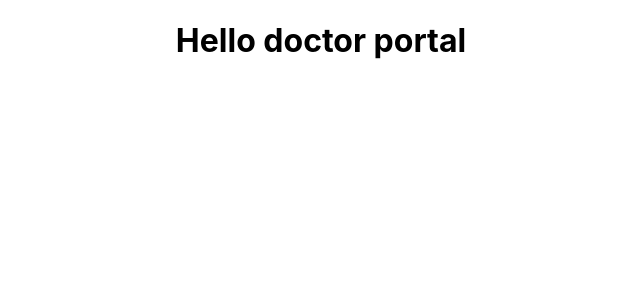
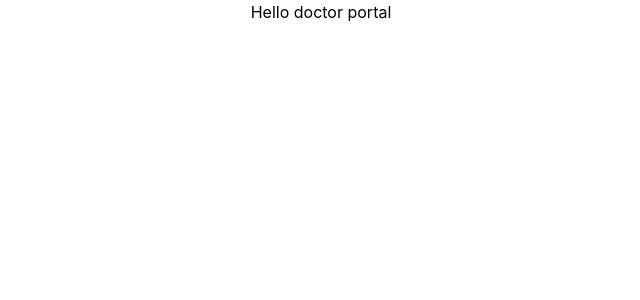
Before and after one commit to Nahid-khandakar/doctor-portal-client, a React (Create React App) app: page / in a window 1280 px wide. Shown: the top 300 px of the page, without its empty margins (319-959 px from the left). Built offline with nearby package versions, Linux system fonts and the light colour scheme.

Commit message:
tailwind add

```diff
--- a/package.json
+++ b/package.json
@@ -34,5 +34,8 @@
       "last 1 firefox version",
       "last 1 safari version"
     ]
+  },
+  "devDependencies": {
+    "tailwindcss": "^3.0.24"
   }
 }
--- a/src/index.css
+++ b/src/index.css
@@ -1,3 +1,7 @@
+@tailwind base;
+@tailwind components;
+@tailwind utilities;
+
 body {
   margin: 0;
   font-family: -apple-system, BlinkMacSystemFont, 'Segoe UI', 'Roboto', 'Oxygen',
--- /dev/null
+++ b/tailwind.config.js
@@ -0,0 +1,7 @@
+module.exports = {
+  content: ["./src/**/*.{html,js}"],
+  theme: {
+    extend: {},
+  },
+  plugins: [],
+}
```
Also changed, not shown: 1 other file (tests, documents, lock files or other folders).
